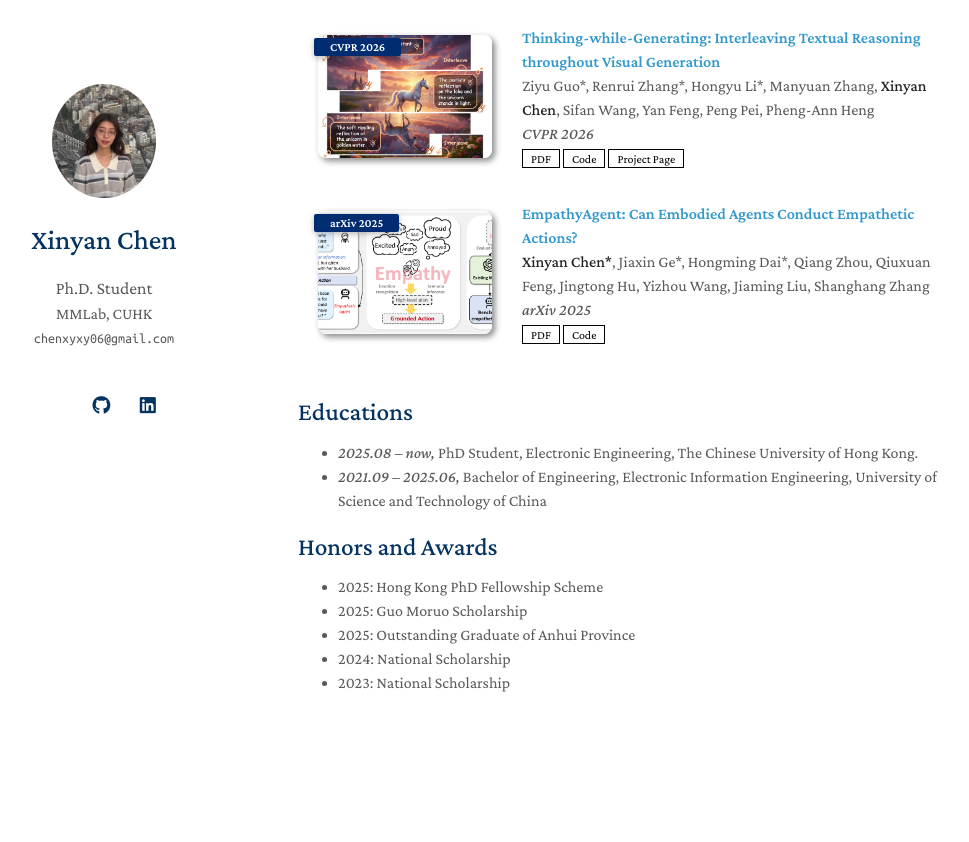
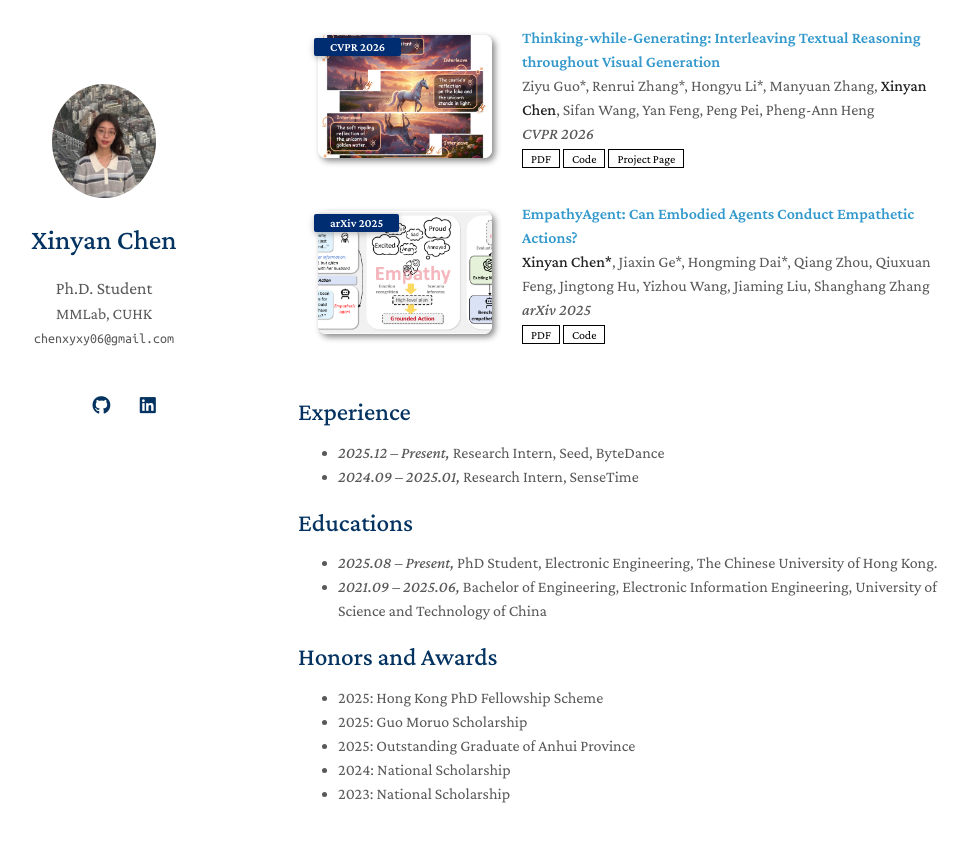
Before and after one commit to xinyan-cxy/xinyan-cxy.github.io, a Jekyll site: the page built from index.md, in a window 1280 px wide and 900 px high, scrolled down 2166 px. Shown: the top 842 px of the window, without its empty margins (172-1141 px from the left). Built offline with Jekyll 4.4.1, drawn with Linux system fonts in a browser that asks for light colours; a style sheet for code colours, icons or effects is not loaded; our own code applies the rules of GitHub Pages for plain Markdown files; before the commit the page ends 2955 px from its top, so only the background shows below that.

Commit message:
Add Experience section and teaser images for Seed2.0/2.1 model cards
Co-authored-by: Cursor <cursoragent@cursor.com>

```diff
--- a/_data/publications.yml
+++ b/_data/publications.yml
@@ -5,12 +5,14 @@ main:
     conference_short: Technical Report
     pdf: https://seed.bytedance.com/seed2_1
     notes: "Contributor (VLM Post-train Group)"
+    image: ./assets/img/Seed2.1.png
 
   - title: "Seed2.0 Model Card: Towards Intelligence Frontier for Real-World Complexity"
     authors: "ByteDance Seed"
     conference_short: Technical Report
     pdf: https://arxiv.org/abs/2607.00248
     notes: "Contributor (VLM Post-train Group)"
+    image: ./assets/img/Seed2.0.png
 
   - title: "MINT-CoT: Enabling Interleaved Visual Tokens in Mathematical Chain-of-Thought Reasoning"
     authors: "<strong>Xinyan Chen*</strong>, Renrui Zhang*, Dongzhi Jiang, Aojun Zhou, Shilin Yan, Weifeng Lin, Hongsheng Li"
--- a/index.md
+++ b/index.md
@@ -23,9 +23,14 @@ My research interests focus on multimodal reasoning, including the understanding
 
 {% include_relative _includes/publications.md %}
 
+## Experience
+
+- *2025.12 – Present,* Research Intern, Seed, ByteDance
+- *2024.09 – 2025.01,* Research Intern, SenseTime
+
 ## Educations
 
-- *2025.08 – now,* PhD Student, Electronic Engineering, The Chinese University of Hong Kong.
+- *2025.08 – Present,* PhD Student, Electronic Engineering, The Chinese University of Hong Kong.
 - *2021.09 – 2025.06,* Bachelor of Engineering, Electronic Information Engineering, University of Science and Technology of China
 
 ## Honors and Awards
```
Also changed, not shown: assets/img/Seed2.0.png (added), assets/img/Seed2.1.png (added).
